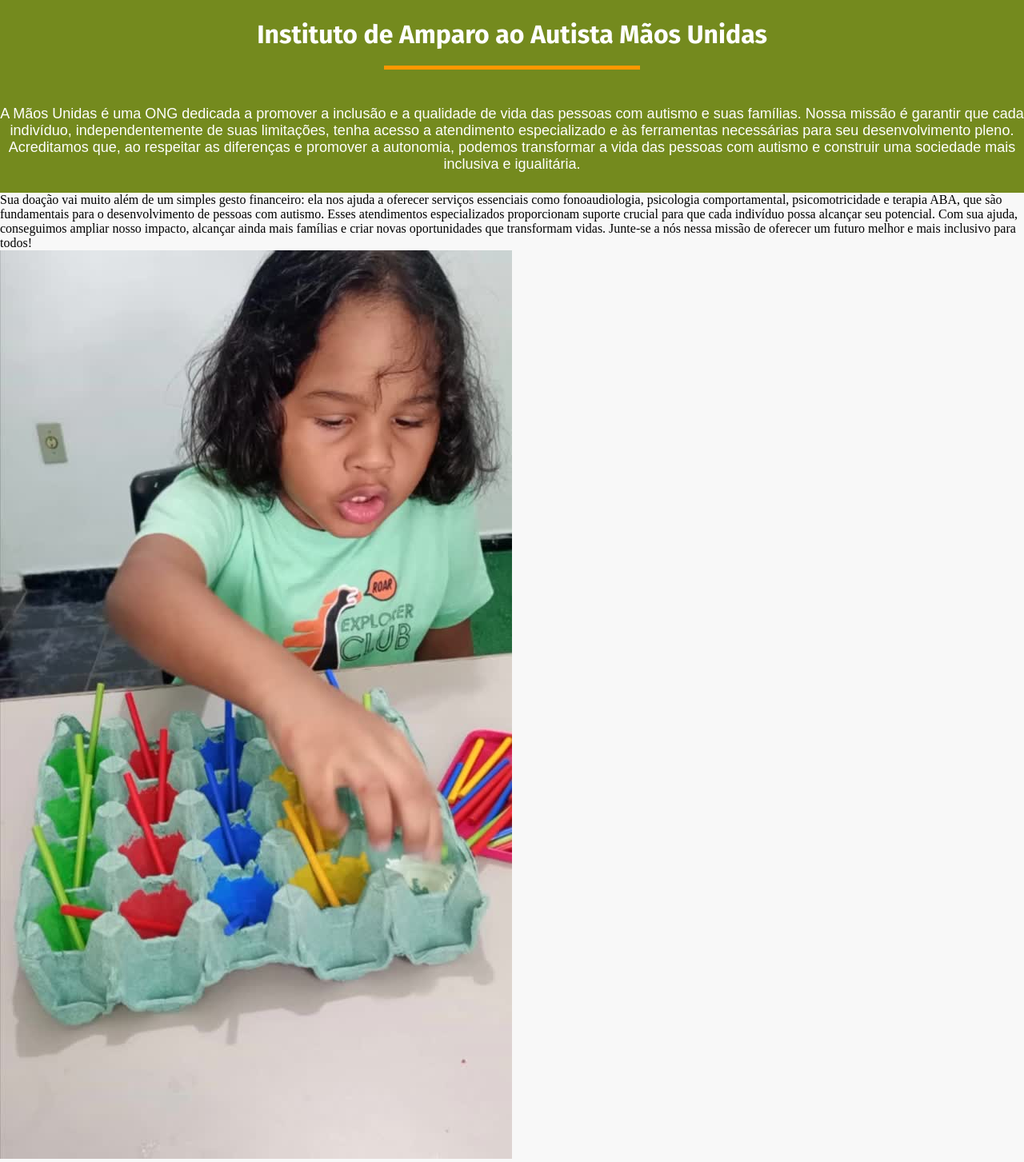
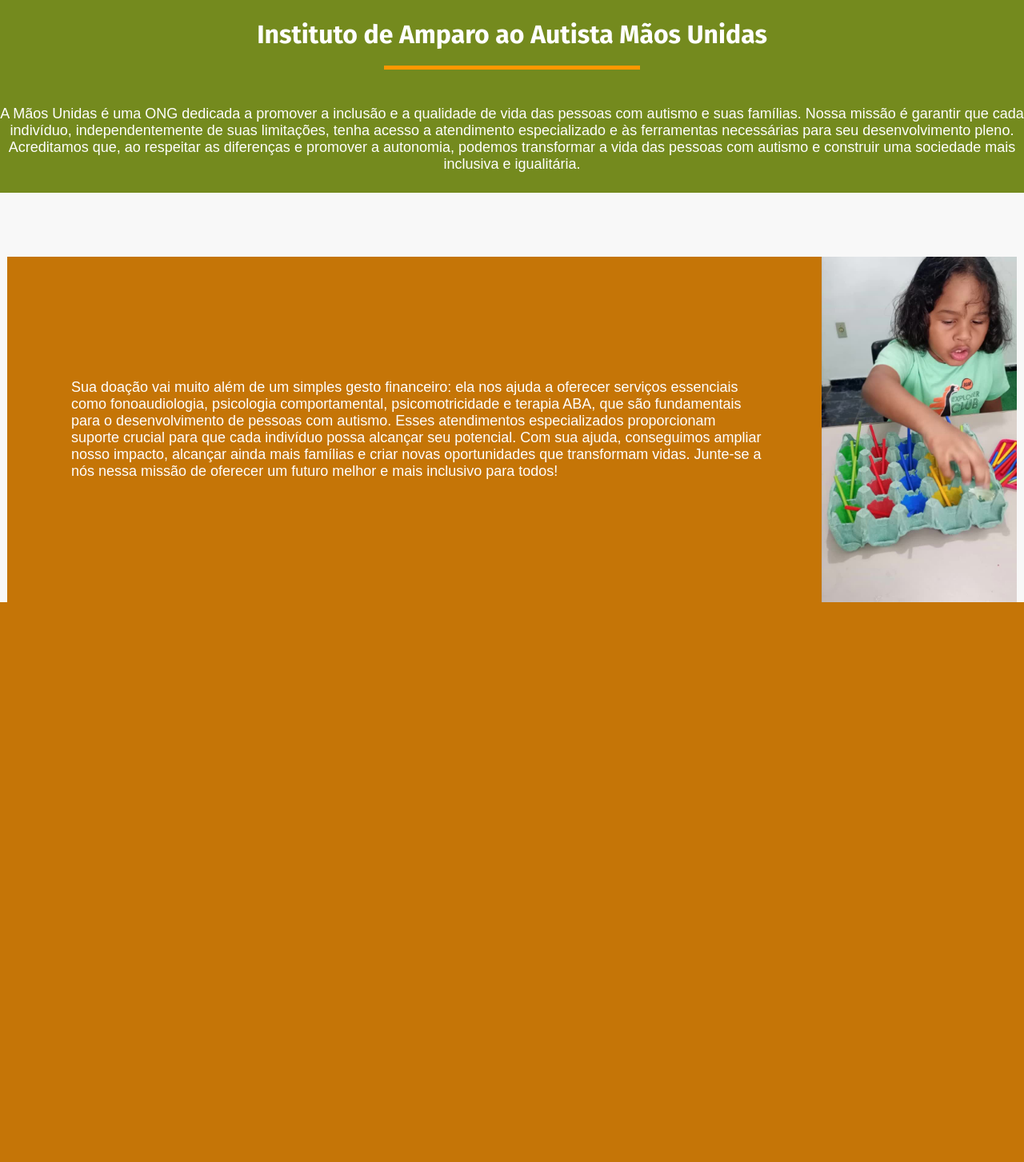
Before and after one commit to Luis5Felipe/webisiteong, a Django app: page / in a window 1280 px wide. Shown: the part 667-2120 px from the top of the page at 80% size. After the commit the page ends 1420 px from the top, so only its background shows below. Run offline with Django 5.2, Linux system fonts and the light colour scheme; some web fonts are replaced.

Commit message:
Update pagina home

```diff
--- a/Webisite/static/website/css/home.css
+++ b/Webisite/static/website/css/home.css
@@ -193,3 +193,38 @@ html, body {
     border: none;
     margin: 20px auto;
 }
+
+.apelo {
+    background-color: #C57507;
+    width: 1262px;          /* Largura fixa do contêiner */
+    height: 432px;          /* Altura fixa do contêiner */
+    display: flex;
+    margin: 0 auto;         /* Centraliza o contêiner horizontalmente */
+    align-items: center;     /* Centraliza verticalmente */
+    justify-content: center;
+    align-content: center;
+    margin-top: 80px;
+}
+
+.apelo  p {
+    margin: 0; /* Remove a margem do <p> */
+    font-family: var(--fonteTexto);
+    font-size: 18px;
+    color: white;
+    padding-left: 80px;
+}
+
+
+.imagem {
+    width: 1000%; /* Ou qualquer largura desejada */
+    max-width: 316px; /* Limite a largura máxima da imagem */
+    height: auto;
+    display: flex;
+}
+
+.imagem img {
+    width: 100%; /* A imagem ocupa 100% do contêiner */
+    height: 432px; /* A altura é ajustada automaticamente */
+    object-fit: contain; /* Para manter a proporção sem cortar a imagem */
+    padding-left: 72px;
+}
--- a/Webisite/templates/_layouts/home.html
+++ b/Webisite/templates/_layouts/home.html
@@ -43,7 +43,7 @@
     </section>
     <section class="apelo">
         <p>Sua doação vai muito além de um simples gesto financeiro: ela nos ajuda a oferecer serviços essenciais como fonoaudiologia, psicologia comportamental, psicomotricidade e terapia ABA, que são fundamentais para o desenvolvimento de pessoas com autismo. Esses atendimentos especializados proporcionam suporte crucial para que cada indivíduo possa alcançar seu potencial. Com sua ajuda, conseguimos ampliar nosso impacto, alcançar ainda mais famílias e criar novas oportunidades que transformam vidas. Junte-se a nós nessa missão de oferecer um futuro melhor e mais inclusivo para todos!</p>
-        <div id="imagem">
+        <div class="imagem">
             <img src="{% static 'website/img/criançadoaçao.jpg' %}" alt="apelo de doação">
         </div>
     </section>
```
